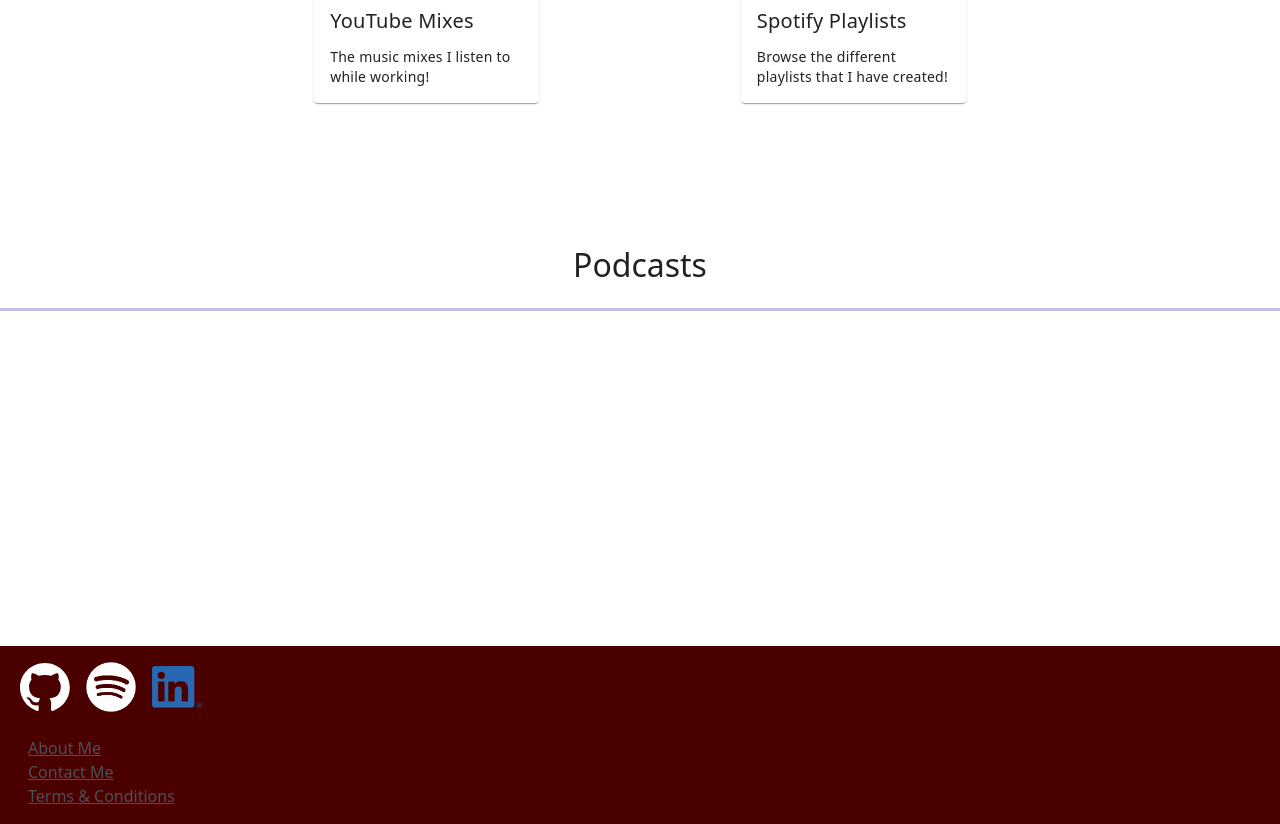
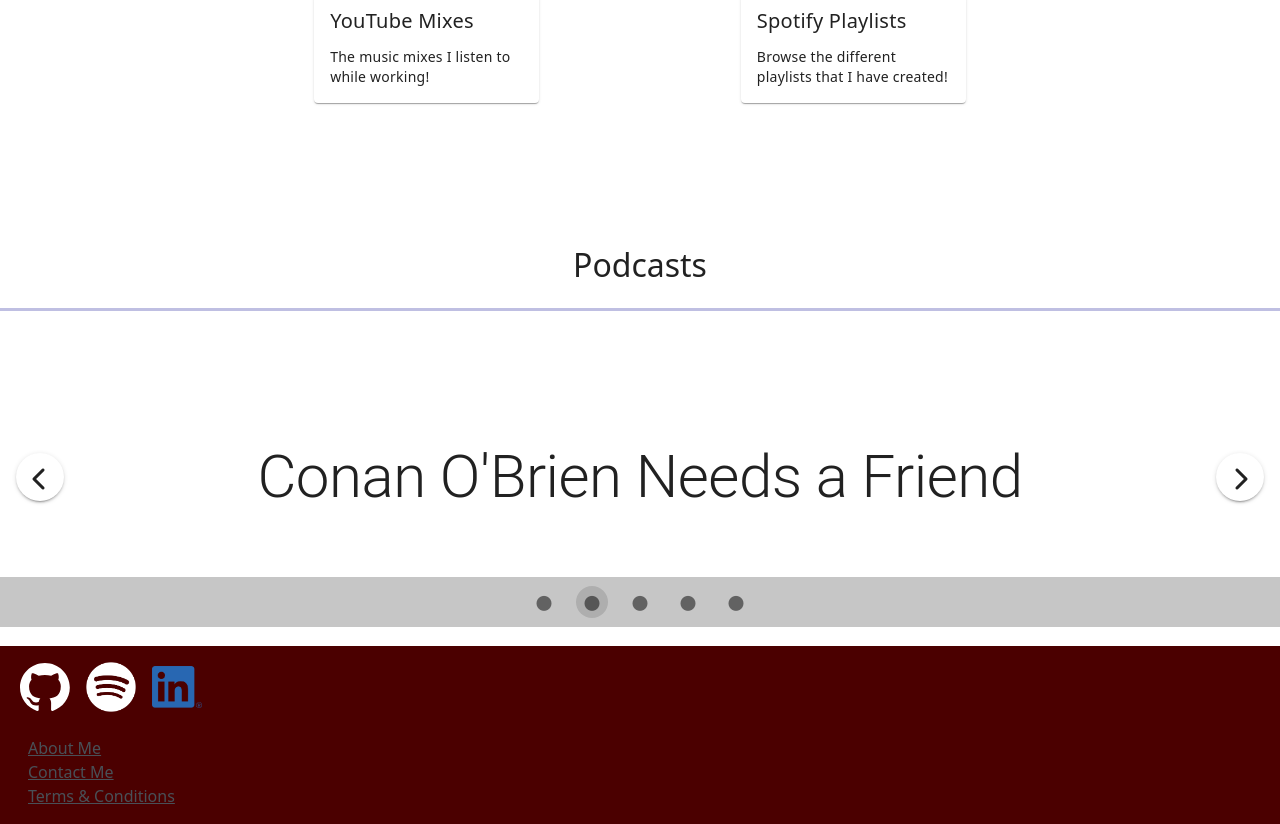
Before and after one commit to mbeierwaltes321/mb-music-hub-server, a Vue app in the folder mb-music-hub-frontend/mb-music-hub-frontend/: page / in a window 1280 px wide. Shown: the part 393-1217 px from the top of the page. Built offline with nearby package versions, Linux system fonts and the light colour scheme.

Commit message:
Added temporary podcast slides and click handlers
Update Home.vue and AppHeader.vue

```diff
--- a/mb-music-hub-frontend/mb-music-hub-frontend/src/components/Home.vue
+++ b/mb-music-hub-frontend/mb-music-hub-frontend/src/components/Home.vue
@@ -1,7 +1,7 @@
 <script setup lang="ts">
 import { ref, watch } from 'vue';
 import { useTheme } from 'vuetify';
-import { VContainer, VCol, VRow, VCard, VCardText, VHover } from 'vuetify/components';
+import { VContainer, VCol, VRow, VCard, VCardText, VHover, VCarousel, VCarouselItem, VSheet } from 'vuetify/components';
 
 //Set the horizontal line depending on the color theme
 const theme = useTheme();
@@ -20,6 +20,19 @@
 function navigateToSpotifyPlaylists() {
     alert("You clicked on the Spotify Playlists button");
 }
+
+function navigateToPodcasts() {
+    alert("You clicked on the podcasts button");
+}
+
+const tempWindowObjects = [
+    {index: 0, podcastName: "Enciclopedia dei Videogiochi"},
+    {index: 1, podcastName: "Conan O'Brien Needs a Friend"},
+    {index: 2, podcastName: "Norah Jones Is Playing Along"},
+    {index: 3, podcastName: "Italian Stories with Davide"},
+    {index: 4, podcastName: "Gitbar - Italian developer podcast"}
+]
+
 
 
 watch(() => theme.global.current.value.dark, () => {
@@ -51,7 +64,8 @@
                             <!--TODO: Add a background image for the hover-->
                             <v-hover>
                                 <template #default="{isHovering, props}">
-                                    <v-card title="YouTube Mixes"
+                                    <v-card class="music-items"
+                                            title="YouTube Mixes"
                                             v-bind="props"
                                             :color="isHovering ? 'red-darken-4' : undefined"
                                             @click="navigateToYoutubeMixes">
@@ -67,7 +81,8 @@
                             <!--TODO: Add a background image for the hover-->
                             <v-hover>
                                 <template #default="{isHovering, props}">
-                                    <v-card title="Spotify Playlists"
+                                    <v-card class="music-items"
+                                            title="Spotify Playlists"
                                             v-bind="props"
                                             :color="isHovering ? 'light-green-darken-1' : undefined"
                                             @click="navigateToSpotifyPlaylists">
@@ -83,6 +98,20 @@
                      class="d-flex flex-column align-items-center">
                      <h2>Podcasts</h2>
                      <hr>
+                     <v-carousel cycle
+                                 show-arrows
+                                 :interval="4000"
+                                 :color="theme.current.value.dark ? 'white' : 'black'"
+                                 :height="300">
+                         <v-carousel-item v-for="pod in tempWindowObjects"
+                                          :key="pod.index"
+                                          :aspect-ratio="1">
+                            <v-sheet class="d-flex justify-center align-center w-100 h-100"
+                                     @click="navigateToPodcasts">
+                                <span class="text-h2">{{ pod.podcastName }}</span>
+                            </v-sheet>
+                         </v-carousel-item>
+                     </v-carousel>
                 </div>
             </v-col>
         </v-row>
@@ -116,7 +145,7 @@
     align-self: center
 }
 
-.v-card {
+.music-items {
     width: 225px;
 }
 
--- a/mb-music-hub-frontend/mb-music-hub-frontend/src/components/layout/AppHeader.vue
+++ b/mb-music-hub-frontend/mb-music-hub-frontend/src/components/layout/AppHeader.vue
@@ -48,6 +48,13 @@
     alert("You clicked on the youtube mixes button!");
 }
 
+/**
+ * This function handles the user clicking on the login button for Spotify
+ */
+function onClickSpotifyButton() {
+    alert("You clicked on the spotify log in button!");
+}
+
 
 //Add watch that closes the drawer if the screen changes
 watch(() => mdAndUp.value, () => {
@@ -84,7 +91,8 @@
                variant="outlined"
                rounded="xl"
                append-icon="fab fa-spotify"
-               size="large">
+               size="large"
+               @click="onClickSpotifyButton">
             Login
         </v-btn>
     </v-app-bar>
@@ -101,3 +109,9 @@
         </v-list>
     </v-navigation-drawer>
 </template>
+
+<style scoped >
+    .appBarTitle {
+        user-select: none
+    }
+</style>
```
